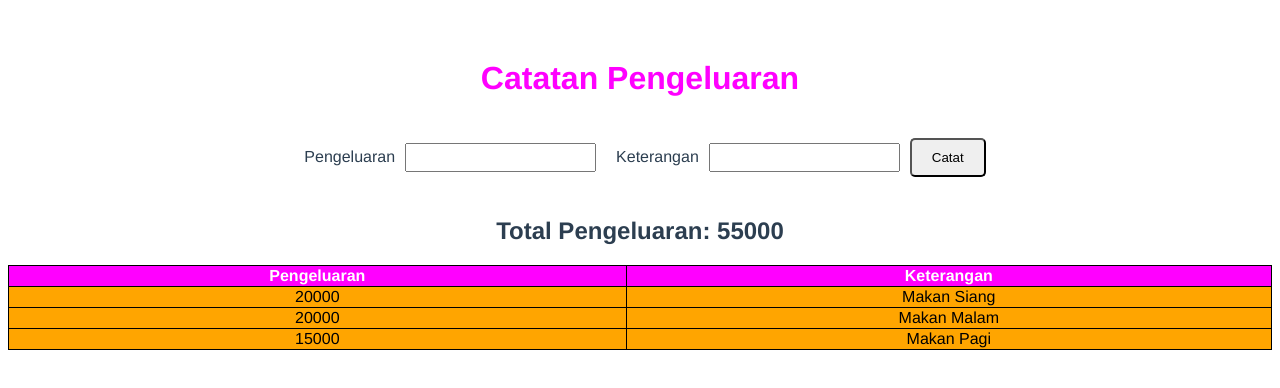
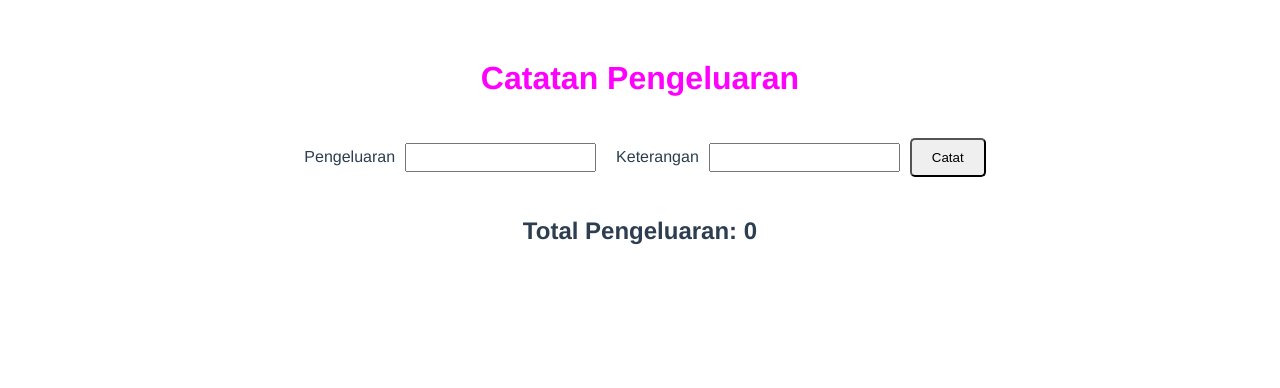
Before and after one commit to lexihandi/learn-vue-components, a Vue app: page / in a window 1280 px wide. Shown: the top 388 px of the page. Built offline with nearby package versions, Linux system fonts and the light colour scheme.

Commit message:
update app.vue

```diff
--- a/src/App.vue
+++ b/src/App.vue
@@ -10,6 +10,7 @@
 import Title from "./components/Title";
 import ListPengeluaran from "./components/ListPengeluaran";
 import FormPengeluaran from "./components/FormPengeluaran";
+import { ref, computed, watch } from "vue";
 export default {
   name: "App",
   components: {
@@ -17,40 +18,35 @@ export default {
     ListPengeluaran,
     FormPengeluaran,
   },
-  data() {
-    return {
-      dataPengeluaran: [
-        { nominal: 20000, keterangan: "Makan Siang" },
-        { nominal: 20000, keterangan: "Makan Malam" },
-        { nominal: 15000, keterangan: "Makan Pagi" },
-      ],
-      warning: false,
-    };
-  },
-  methods: {
-    entryPengeluaran(event) {
-      this.dataPengeluaran.push(event);
-    },
-  },
-  computed: {
-    showList: function () {
-      return this.dataPengeluaran.length > 0;
-    },
-    totalPengeluaran: function () {
-      return this.dataPengeluaran.reduce(
+  setup() {
+    const dataPengeluaran = ref([]);
+    const warning = ref(false);
+
+    function entryPengeluaran(event) {
+      dataPengeluaran.value.push(event);
+    }
+
+    const showList = computed(() => dataPengeluaran.value.length > 0);
+    const totalPengeluaran = computed(() =>
+      dataPengeluaran.value.reduce(
         (accum, item) => accum + parseInt(item.nominal),
         0
-      );
-    },
-  },
-  watch: {
-    totalPengeluaran: function (val) {
-      if (val > 100000) {
-        this.warning = true;
-      } else {
-        this.warning = false;
+      )
+    );
+
+    watch(totalPengeluaran, (newValue) => {
+      if (newValue > 100000) {
+        warning.value = true;
       }
-    },
+    });
+
+    return {
+      dataPengeluaran,
+      warning,
+      entryPengeluaran,
+      showList,
+      totalPengeluaran,
+    };
   },
 };
 </script>
```
